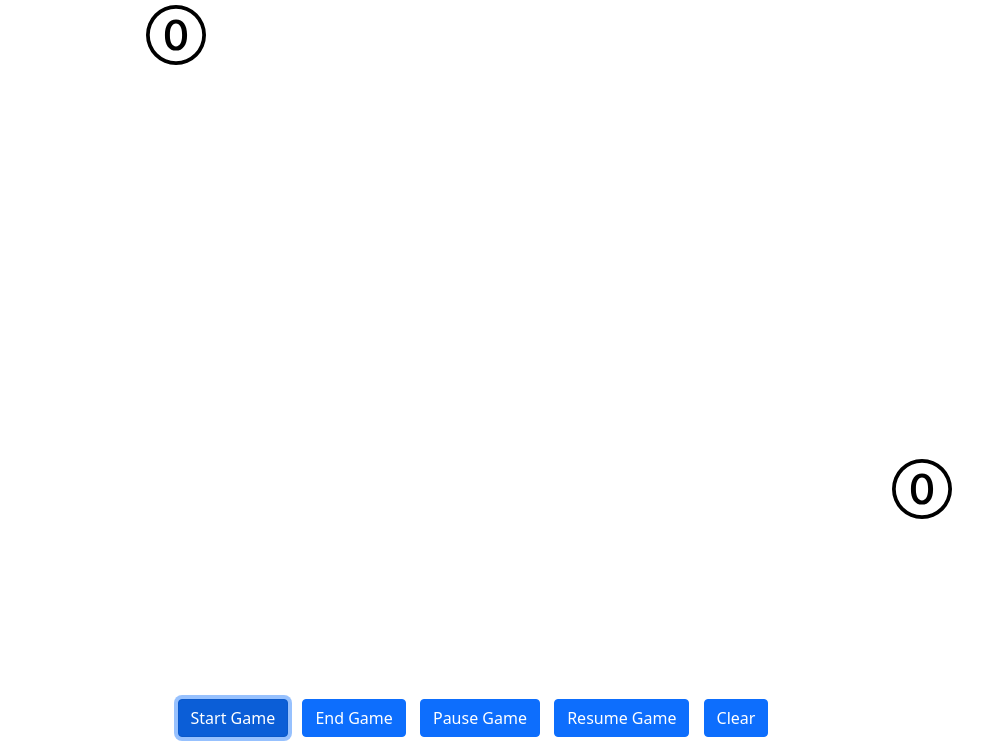
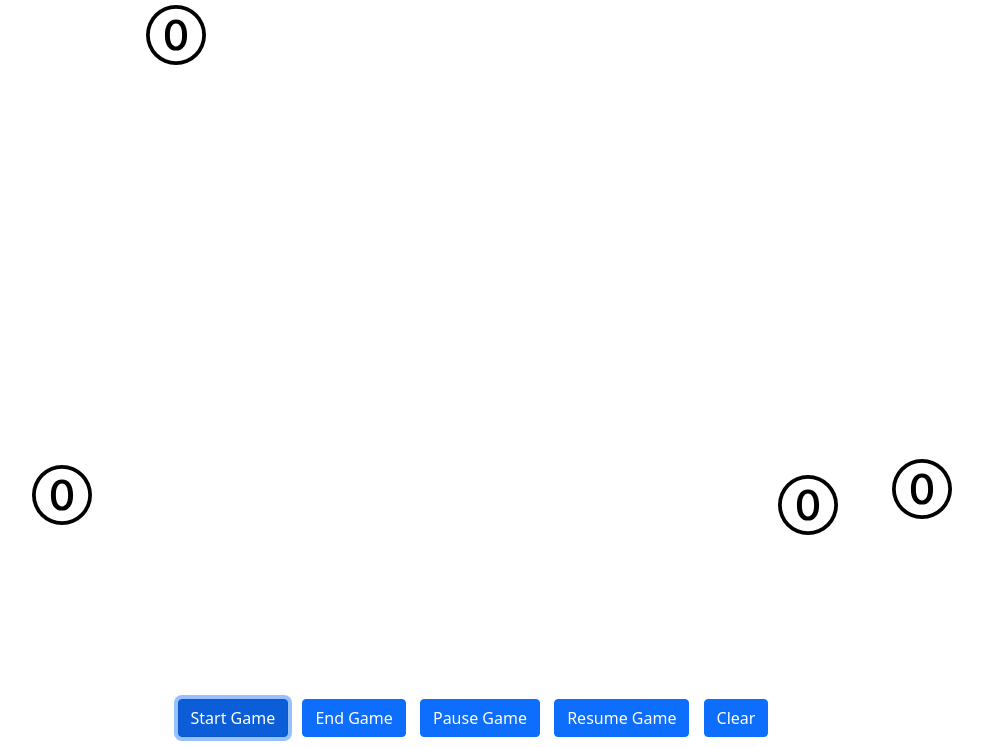
Before and after one commit to gareglad/randomphoto, a plain HTML site: page index.html in a window 1280 px wide. Both pictures are taken after a click on the button "Start Game". Shown: the part 111-858 px from the top of the page, without its empty margins (162-1145 px from the left). Drawn offline with nearby package versions, Linux system fonts and the light colour scheme.

Commit message:
Update index.html

```diff
--- a/index.html
+++ b/index.html
@@ -74,7 +74,7 @@
             var shoot_interval = '';
             $('.shoot').on('click', function (){
                playing = true;
-                shoot_interval = setInterval(addRandomObstacle,1000);
+                shoot_interval = setInterval(addRandomObstacle,500);
             });
             $('.shoot_end').on('click', function (){
                //playing = false;
```
